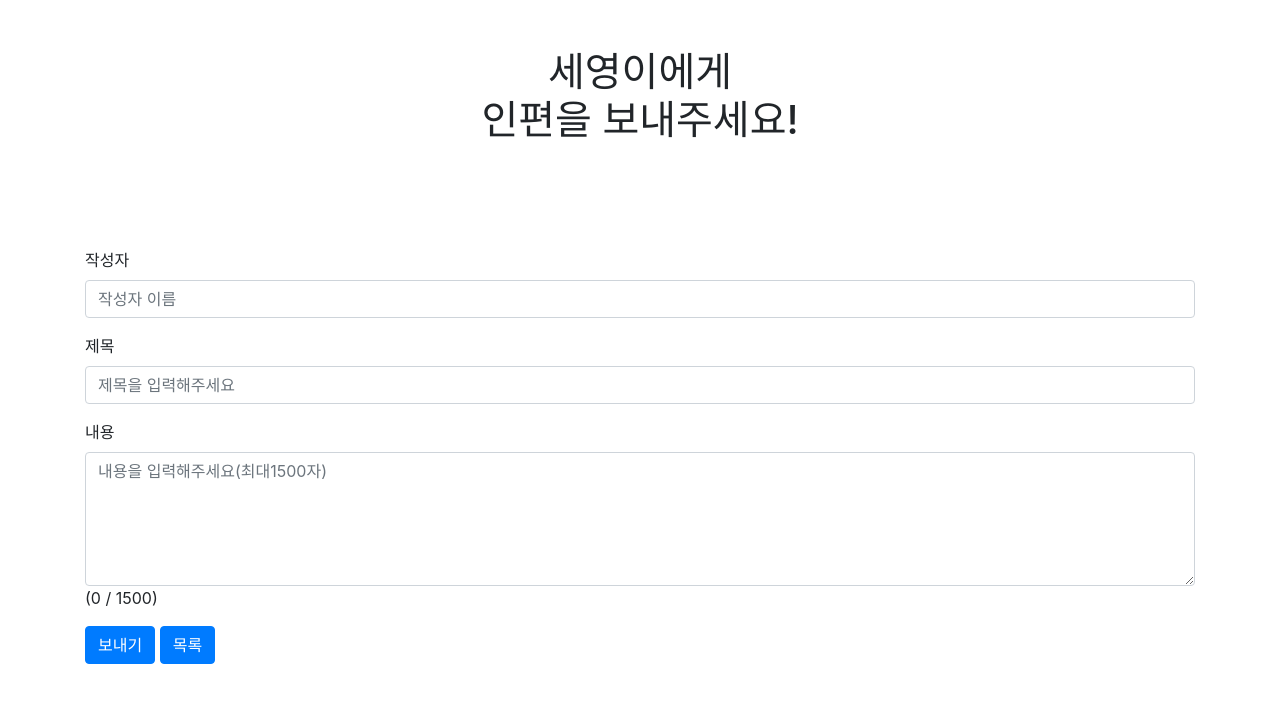
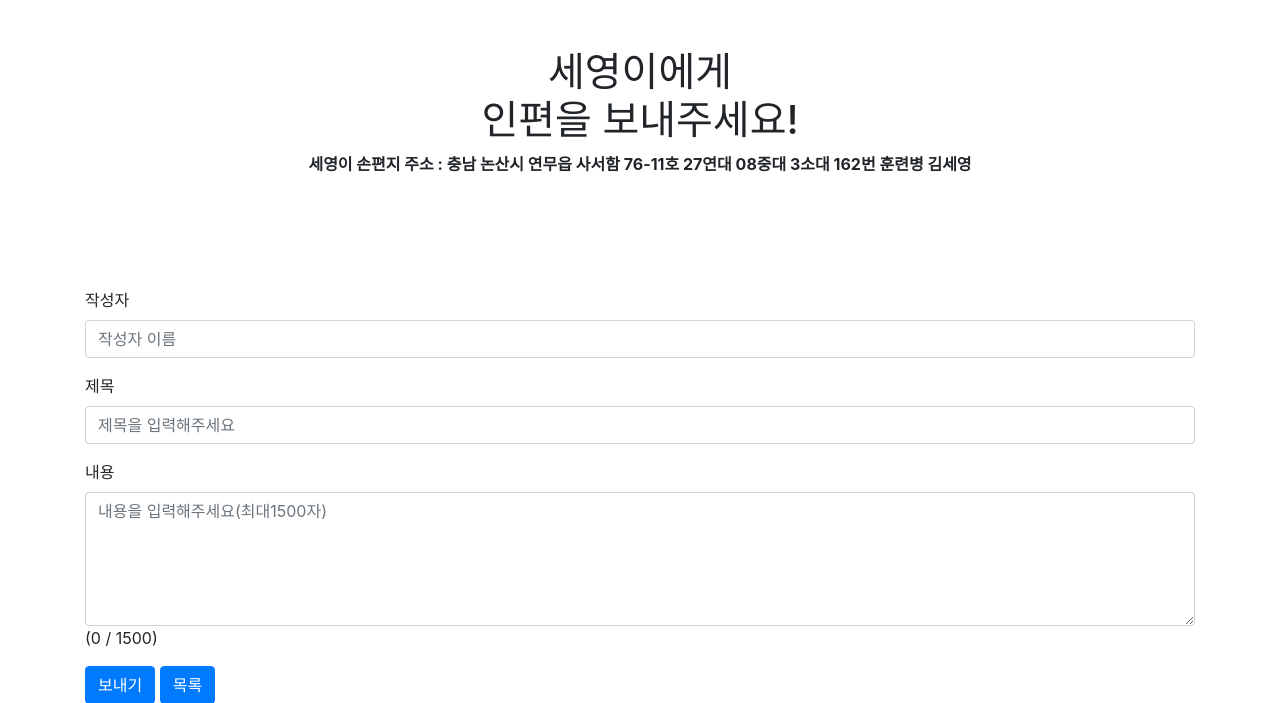
Before and after one commit to bighugefoot/testletter, a Django app: page /writer/letterwrite/ in a window 1280 px wide. Shown: the top 703 px of the page. Run offline with Django 3.2, Linux system fonts and the light colour scheme; some libraries are stand-ins or nearby versions.

Commit message:
21.07.14

```diff
--- a/writer/templates/letterwrite.html
+++ b/writer/templates/letterwrite.html
@@ -6,6 +6,7 @@
     <div class="row mt-5">
         <div class="col-12 text-center">
             <h1>세영이에게 <br>인편을 보내주세요!</h1>
+            <p><b>세영이 손편지 주소 : 충남 논산시 연무읍 사서함 76-11호 27연대 08중대 3소대 162번 훈련병 김세영</b></p>
         </div>
     </div>
 
```
